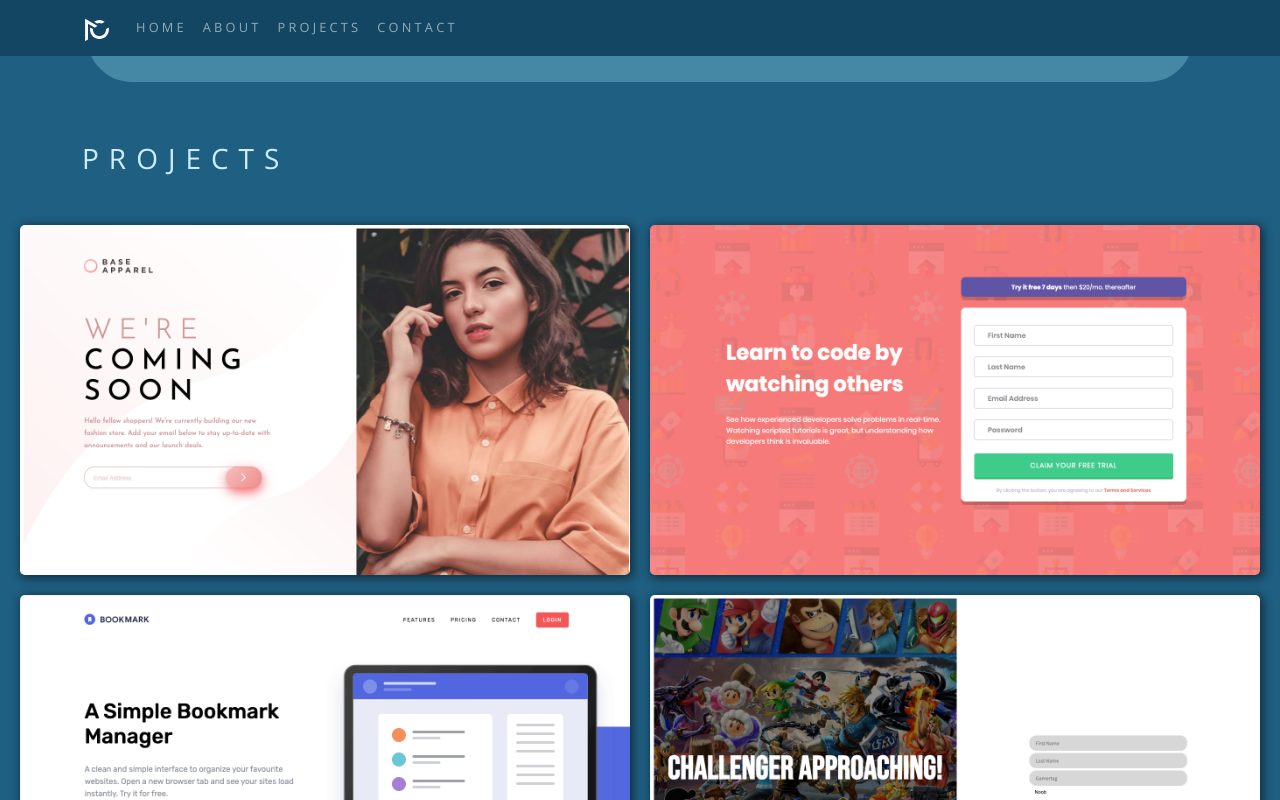
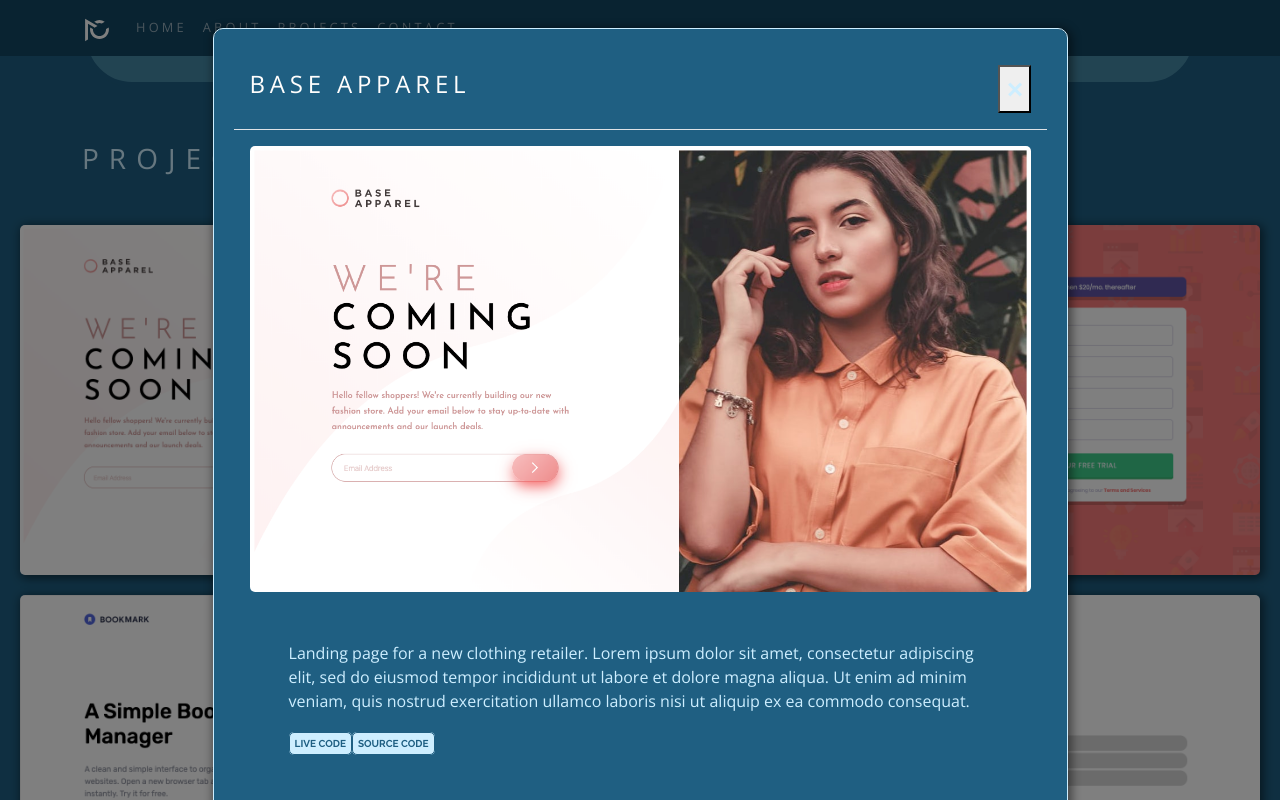
Before and after one commit to rscole87/rsc_portfolio_react, a React (Create React App) app: page / in a window 1280 px wide. Both pictures are taken after a click on the element 325 px from the left and 1887 px from the top of the page. Shown: the part 1487-2287 px from the top of the page. Built offline with nearby package versions, Linux system fonts and the light colour scheme.

Commit message:
add project modal component and fix modal display bug

```diff
--- a/src/components/ProjectAreaComponent.js
+++ b/src/components/ProjectAreaComponent.js
@@ -1,46 +1,15 @@
 import React, { Component } from "react";
-import { Modal, ModalHeader, ModalFooter, ModalBody } from "reactstrap";
 import PROJECTS from "../shared/projectList";
-
-function RenderProject(props){
-  return (
-    <Modal id="project-modal" isOpen={props.isModalOpen} toggle={props.toggleModal}>
-      <ModalHeader toggle={props.toggleModal}>
-        <h4 className="project-name" id="active-project-name">
-          {props.project.name}
-        </h4>
-      </ModalHeader>
-      <ModalBody>
-        <div className="modal-column-container">
-          <div className="modal-img-column">
-            <video className="project-vid" id="active-project-video" src={props.project.video} project-vid controls loop autoplay webkit-playsinline playsinline>
-              Your browser does not support the video tag.
-            </video>
-          </div>
-
-          <div className="modal-description-column">
-            <p className="project-description" id="active-project-description" project-description>
-              {props.project.description}
-            </p>
-
-            <div className="modal-bttn-container">
-              <a className="code-bttn" id="active-project-demo" href={props.project.demo} target="_blank">
-                Live Code
-              </a>
-              <a className="code-bttn" id="active-project-github" href={props.project.github} target="_blank">
-                Source Code
-              </a>
-            </div>
-          </div>
-        </div>
-      </ModalBody>
-    </Modal>
-  );
-};
+import ProjectModal from "./ProjectModalComponent";
 
 
 function ProjectThumb(props) {
-  return <div className="project-thumb" data-aos="fade-up" data-aos-delay="150" data-aos-duration="1000" style={{ backgroundImage: `url(${props.project.image})` }} onClick={() => (<RenderProject project={props.project} isOpen={true} toggleModal={props.toggleModal}/>)} />;
+  return (
+    <div className="project-thumb" data-aos="fade-up" data-aos-delay="150" data-aos-duration="1000"
+      style={{ backgroundImage: `url(${props.project.image})` }}
+      onClick={() => props.setActiveProject(props.project)}
+      />
+  )
 }
 class ProjectArea extends Component {
   constructor(props) {
@@ -48,11 +17,20 @@
     this.state = {
       projects: PROJECTS,
       isModalOpen: false,
+      activeProject: PROJECTS[0],
     };
+
+    this.toggleModal = this.toggleModal.bind(this);
+    this.setActiveProject = this.setActiveProject.bind(this);
   }
 
   toggleModal() {
     this.setState({ isModalOpen: !this.state.isModalOpen });
+  }
+
+  setActiveProject(project) {
+    this.setState({isModalOpen: true, activeProject: project})
+    console.log(this.state.activeProject)
   }
 
   render() {
@@ -68,7 +46,7 @@
 
         <div id="projects-grid">
           {displayedProjects.map((project) => (
-            <ProjectThumb project={project} isOpen={this.state.isModalOpen} toggleModal={this.toggleModal} />
+            <ProjectThumb project={project} setActiveProject={this.setActiveProject}/>
           ))}
         </div>
 
@@ -80,6 +58,8 @@
             <p className="body-copy">Send me message or feel free to connect with me via my social media links below.</p>
           </div>
         </div>
+
+        <ProjectModal project={this.state.activeProject} isModalOpen={this.state.isModalOpen} toggleModal={this.toggleModal} />
       </section>
     );
   }
--- /dev/null
+++ b/src/components/ProjectModalComponent.js
@@ -0,0 +1,43 @@
+import React from "react";
+import { Modal, ModalHeader, ModalBody } from "reactstrap";
+
+
+function ProjectModal(props) {
+  console.log(props.is)
+  return (
+    <Modal id="project-modal" isOpen={props.isModalOpen} toggle={props.toggleModal} size="xl">
+      <ModalHeader toggle={props.toggleModal}>
+        <h4 className="project-name" id="active-project-name">
+          {props.project.name}
+        </h4>
+      </ModalHeader>
+      <ModalBody>
+        <div className="modal-column-container">
+          <div className="modal-img-column">
+            <img src={props.project.image} alt={props.project.name} />
+            {/* <video className="project-vid" id="active-project-video" src={props.project.video} project-vid controls loop autoplay webkit-playsinline playsinline>
+              Your browser does not support the video tag.
+            </video> */}
+          </div>
+
+          <div className="modal-description-column">
+            <p className="project-description" id="active-project-description" project-description>
+              {props.project.description}
+            </p>
+
+            <div className="modal-bttn-container">
+              <a className="code-bttn" id="active-project-demo" href={props.project.demo} target="_blank">
+                Live Code
+              </a>
+              <a className="code-bttn" id="active-project-github" href={props.project.github} target="_blank">
+                Source Code
+              </a>
+            </div>
+          </div>
+        </div>
+      </ModalBody>
+    </Modal>
+  );
+}
+
+export default ProjectModal;
```
